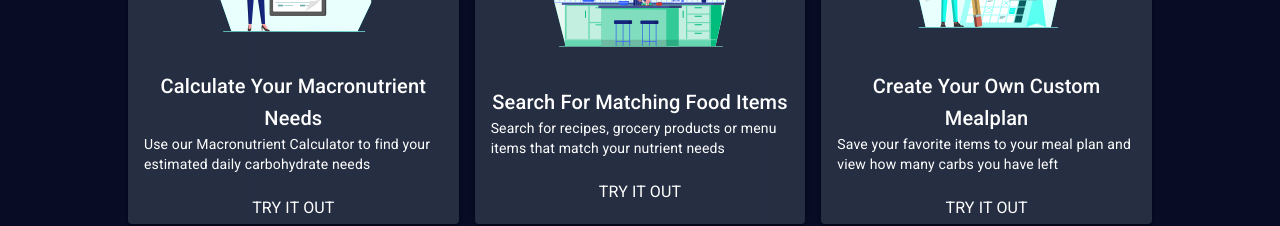
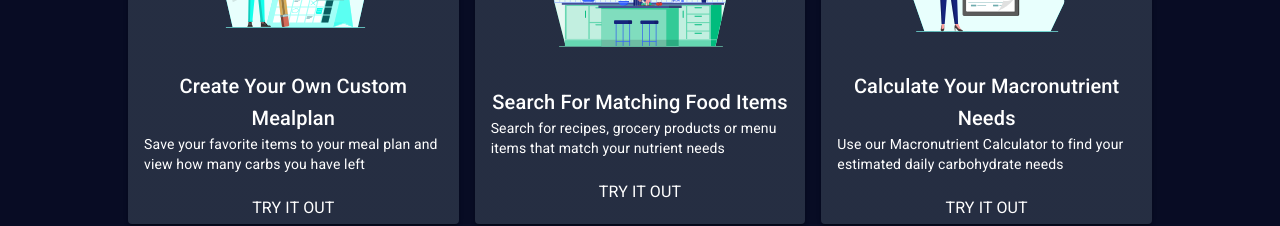
Before and after one commit to cristianordonez/nutrition-toolkit, a React app: page / in a window 1280 px wide. Shown: the part 570-796 px from the top of the page. Built offline with nearby package versions, Linux system fonts and the light colour scheme; no server answers.

Commit message:
changed order of navlinks and feature cards

```diff
--- a/client/src/components/navbar/NavBar.tsx
+++ b/client/src/components/navbar/NavBar.tsx
@@ -1,33 +1,31 @@
-import React, { useContext } from 'react';
-import './Navbar.scss';
-import { ColorModeContext } from '../../pages/App';
-import { useNavigate } from 'react-router-dom';
-import DefaultAvatar from '../../img/default-avatar.svg';
+import Brightness4Icon from '@mui/icons-material/Brightness4';
+import Brightness7Icon from '@mui/icons-material/Brightness7';
+import MenuIcon from '@mui/icons-material/Menu';
 import {
    AppBar,
+   Avatar,
    Box,
-   Toolbar,
+   Button,
    IconButton,
-   Typography,
+   Link,
    Menu,
-   Avatar,
-   Button,
-   Tooltip,
    MenuItem,
    Stack,
-   Link,
+   Toolbar,
+   Tooltip,
+   Typography,
 } from '@mui/material';
+import { useTheme } from '@mui/material/styles';
+import React, { useContext } from 'react';
+import { NavLink, useLocation, useNavigate } from 'react-router-dom';
 import { useAuth } from '../../context/authContext';
-import { useTheme } from '@mui/material/styles';
-import MenuIcon from '@mui/icons-material/Menu';
-import { NavLink } from 'react-router-dom';
-import Brightness4Icon from '@mui/icons-material/Brightness4';
-import Brightness7Icon from '@mui/icons-material/Brightness7';
-import { useLocation } from 'react-router-dom';
+import DefaultAvatar from '../../img/default-avatar.svg';
+import { ColorModeContext } from '../../pages/App';
+import { MainTitleLogo } from '../main-title-logo';
 import { LogoIcon } from '../main-title-logo/LogoIcon';
-import { MainTitleLogo } from '../main-title-logo';
+import './Navbar.scss';
 
-const pages = ['Search', 'Macro Calculator', 'Meal Plan'];
+const pages = ['Meal Plan', 'Search', 'Macro Calculator'];
 
 const NavBar = () => {
    const location = useLocation();
--- a/client/src/pages/landing-page/LandingPage.tsx
+++ b/client/src/pages/landing-page/LandingPage.tsx
@@ -1,21 +1,21 @@
-import React, { useState, useEffect } from 'react';
-import { Footer } from '../../components/footer/Footer';
 import {
+   AlertColor,
    Button,
    Grid,
+   Slide,
+   Stack,
    Typography,
-   Stack,
-   Slide,
-   AlertColor,
 } from '@mui/material';
-import { LandingPageCard } from './landing-page-card/LandingPageCard';
+import React, { useEffect, useState } from 'react';
+import { useLocation, useNavigate } from 'react-router-dom';
 import { CustomAlert } from '../../components/custom-alert/CustomAlert';
-import './LandingPage.scss';
+import { Footer } from '../../components/footer/Footer';
+import CalculateSvg from '../../img/calculate.svg';
 import DietitianSvg from '../../img/dietitian.svg';
 import MaleChefSvg from '../../img/male-chef.svg';
 import ScheduleSvg from '../../img/schedule.svg';
-import CalculateSvg from '../../img/calculate.svg';
-import { useNavigate, useLocation } from 'react-router-dom';
+import { LandingPageCard } from './landing-page-card/LandingPageCard';
+import './LandingPage.scss';
 
 type LocationType = {
    pathname: string;
@@ -37,19 +37,19 @@ const LandingPage = () => {
    };
 
    const cardMessages = [
+      'Save your favorite items to your meal plan and view how many carbs you have left',
+      'Search for recipes, grocery products or menu items that match your nutrient needs',
       'Use our Macronutrient Calculator to find your estimated daily carbohydrate needs',
-      'Search for recipes, grocery products or menu items that match your nutrient needs',
-      'Save your favorite items to your meal plan and view how many carbs you have left',
    ];
    const cardTitles = [
+      'Create Your Own Custom Mealplan',
+      'Search For Matching Food Items',
       'Calculate Your Macronutrient Needs',
-      'Search For Matching Food Items',
-      'Create Your Own Custom Mealplan',
    ];
-   const cardImages = [CalculateSvg, MaleChefSvg, ScheduleSvg];
+   const cardImages = [ScheduleSvg, MaleChefSvg, CalculateSvg];
 
    //pass down the feature view to cards so that they can be used to call the handleNavigatingToFeatures function
-   const featureView = ['calculator', 'recipes', 'mealplan'];
+   const featureView = ['mealplan', 'recipes', 'calculator'];
 
    //used to navigate to the SampleAppFeaturesPage with the correction variable passed down in location state
    const handleNavigatingToFeatures = (featureView: string) => {
--- a/client/src/pages/login-page/login-form/LoginForm.tsx
+++ b/client/src/pages/login-page/login-form/LoginForm.tsx
@@ -1,20 +1,13 @@
-import React, { useState, Dispatch, SetStateAction } from 'react';
-import './LoginForm.scss';
-import {
-   Box,
-   Typography,
-   Stack,
-   Paper,
-   Button,
-   AlertColor,
-} from '@mui/material';
+import GoogleIcon from '@mui/icons-material/Google';
+import { AlertColor, Button, Paper, Stack, Typography } from '@mui/material';
+import axios from 'axios';
+import React, { Dispatch, SetStateAction, useState } from 'react';
+import { useNavigate } from 'react-router-dom';
 import { PasswordTextField } from '../../../components/text-fields/password-textfield/PasswordTextField';
 import { UsernameTextField } from '../../../components/text-fields/username-textfield/UsernameTextField';
-import { useNavigate } from 'react-router-dom';
+import { useAuth } from '../../../context/authContext';
 import LoginSvg from '../../../img/secure_login.svg';
-import GoogleIcon from '@mui/icons-material/Google';
-import { useAuth } from '../../../context/authContext';
-import axios from 'axios';
+import './LoginForm.scss';
 
 interface Props {
    showSignup: boolean;
@@ -68,7 +61,7 @@ export const LoginForm = ({
          if (response.status === 201) {
             setIsLoggedIn(true);
             setShowTextFieldError(false);
-            navigate(`/home/search`, { replace: true });
+            navigate(`/home/mealplan`, { replace: true });
          }
       } catch (err: any) {
          setAlertSeverity('error');
```
